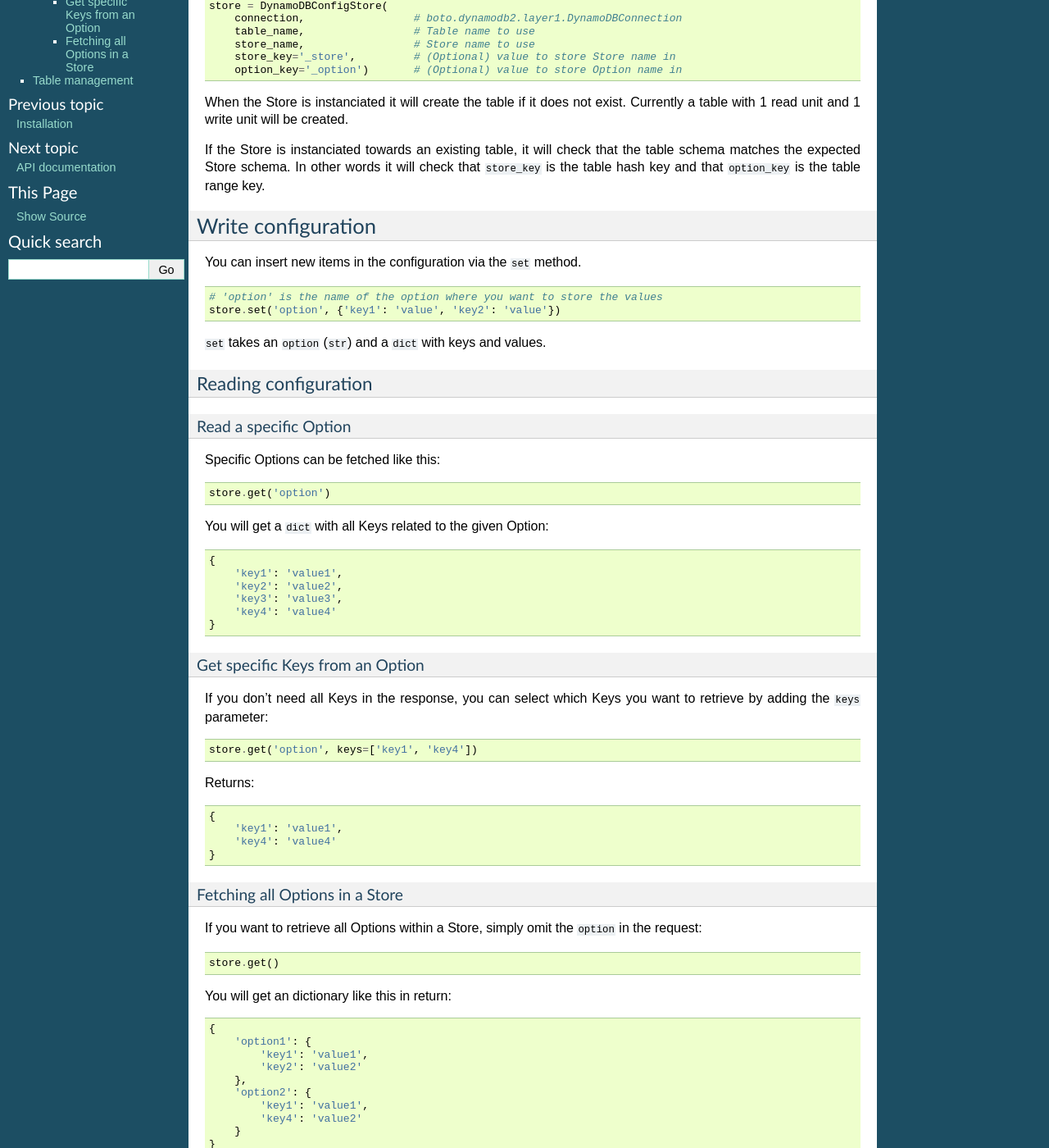
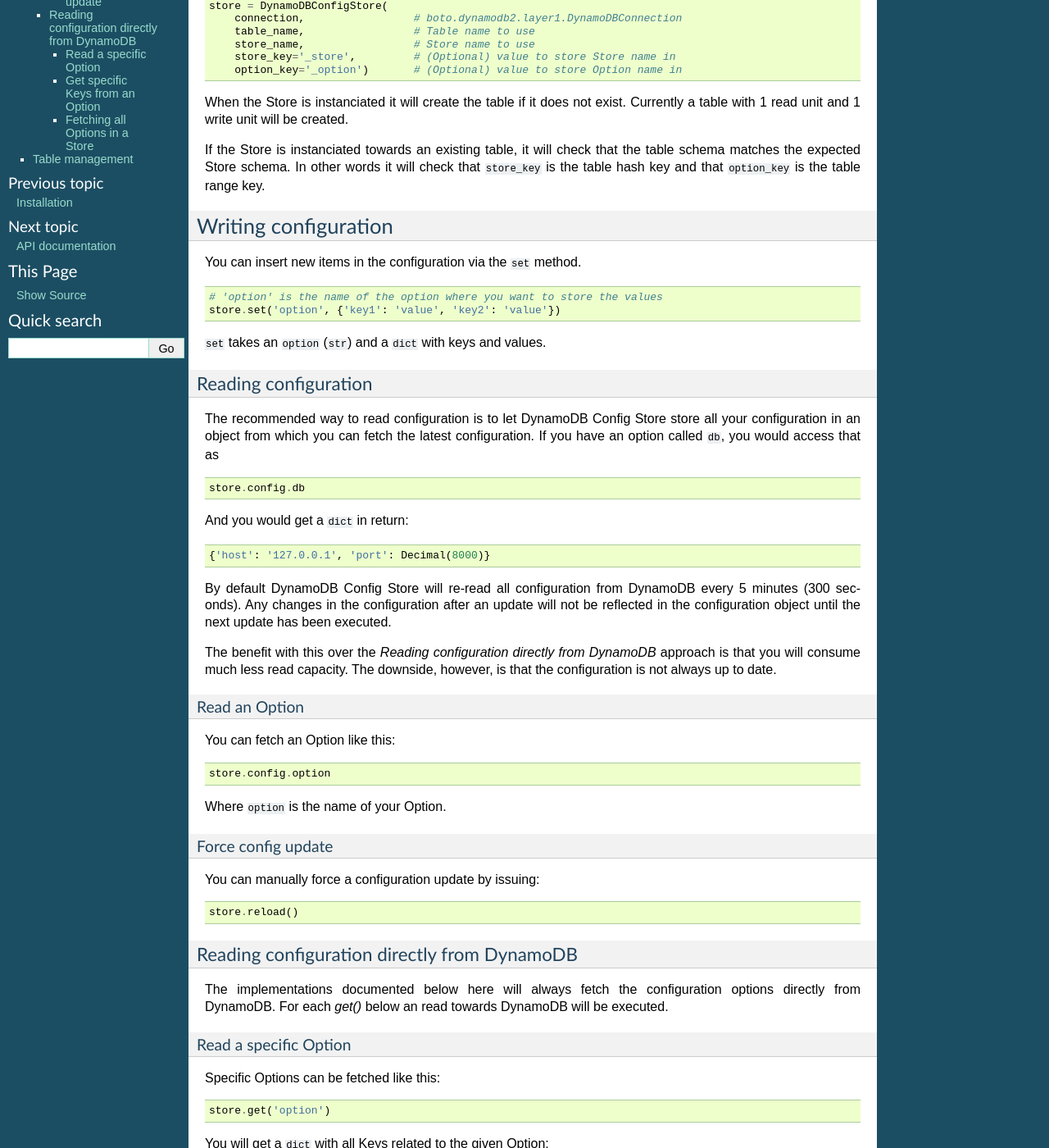
Before and after one commit to sebdah/dynamodb-config-store, a Sphinx documentation site: the page built from docs/usage.rst, in a window 1280 px wide and 1400 px high, scrolled down 192 px. Shown: the whole window at 82% size. Built offline with Sphinx 7.4.7, drawn with Linux system fonts in a browser that asks for light colours; some of the changed text lies outside the part shown.

Commit message:
Documented TimeBasedConfigStore #14

```diff
--- a/docs/usage.rst
+++ b/docs/usage.rst
@@ -18,8 +18,8 @@
 
 If the Store is instanciated towards an existing table, it will check that the table schema matches the expected Store schema. In other words it will check that ``store_key`` is the table hash key and that ``option_key`` is the table range key.
 
-Write configuration
--------------------
+Writing configuration
+---------------------
 
 You can insert new items in the configuration via the ``set`` method.
 ::
@@ -31,6 +31,43 @@
 
 Reading configuration
 ~~~~~~~~~~~~~~~~~~~~~
+
+The recommended way to read configuration is to let DynamoDB Config Store store all your configuration in an object from which you can fetch the latest configuration. If you have an option called ``db``, you would access that as
+::
+
+    store.config.db
+
+And you would get a ``dict`` in return:
+::
+
+    {'host': '127.0.0.1', 'port': Decimal(8000)}
+
+By default DynamoDB Config Store will re-read all configuration from DynamoDB every 5 minutes (300 seconds). Any changes in the configuration after an update will not be reflected in the configuration object until the next update has been executed.
+
+The benefit with this over the *Reading configuration directly from DynamoDB* approach is that you will consume much less read capacity. The downside, however, is that the configuration is not always up to date.
+
+Read an Option
+""""""""""""""
+
+You can fetch an Option like this:
+::
+
+    store.config.option
+
+Where ``option`` is the name of your Option.
+
+Force config update
+"""""""""""""""""""
+
+You can manually force a configuration update by issuing:
+::
+
+    store.reload()
+
+Reading configuration directly from DynamoDB
+~~~~~~~~~~~~~~~~~~~~~~~~~~~~~~~~~~~~~~~~~~~~
+
+The implementations documented below here will always fetch the configuration options directly from DynamoDB. For each `get()` below an read towards DynamoDB will be executed.
 
 Read a specific Option
 """"""""""""""""""""""
```
